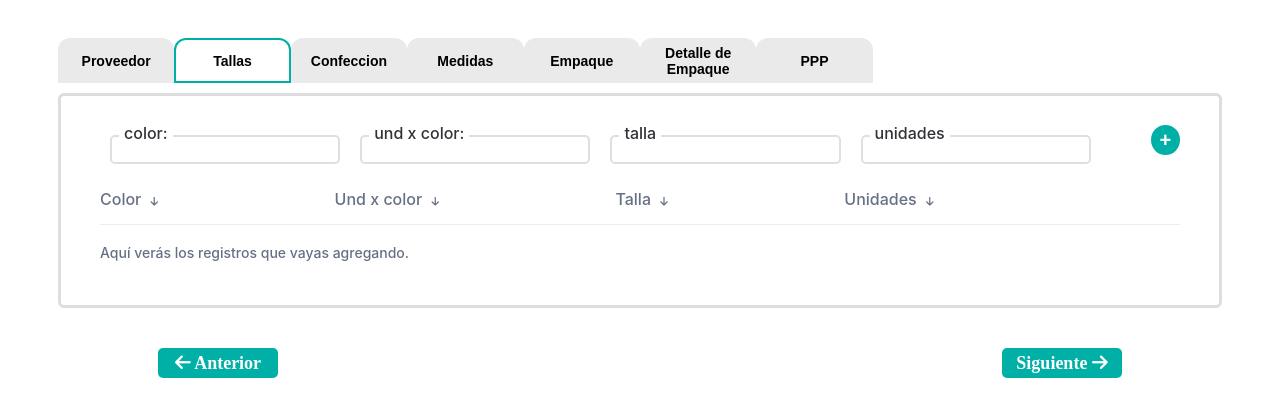
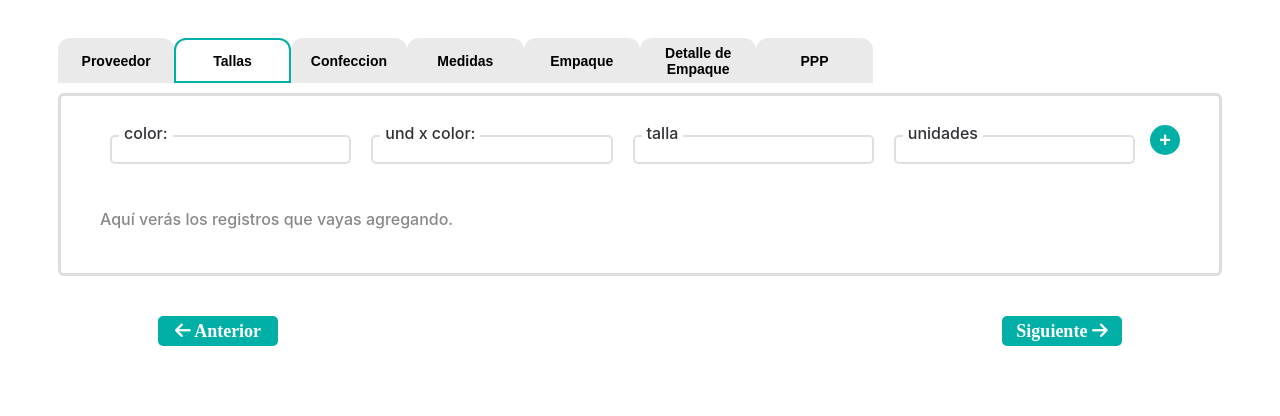
Before and after one commit to juandavidrp21/auditoriaCristal, a Svelte app: page / in a window 1280 px wide. Both pictures are taken after a click on the button "Tallas". Shown: the top 416 px of the page. Built offline with nearby package versions, Linux system fonts and the light colour scheme.

Commit message:
new update

```diff
--- a/src/components/Confeccion.svelte
+++ b/src/components/Confeccion.svelte
@@ -182,11 +182,12 @@
         <p class="title-text-description">Descripción</p>
         <p class="title-text-unidades">Unds x Descrip</p>
 
-      <div class="options">
-      </div>
+        <div class="options"></div>
       </div>
     {:else}
-      <p style="margin-top: 50px;" class="message">Sin datos para mostrar.</p>
+      <p style="margin-top: 50px;" class="message">
+        Aquí verás los registros que vayas agregando.
+      </p>
     {/if}
 
     {#each $dataConfeccion as confeccion}
@@ -431,7 +432,7 @@
     justify-content: space-between;
     align-items: center;
   }
-  .Confeccion-container-title{
+  .Confeccion-container-title {
     margin-top: 35px;
   }
   .Confeccion-container-table {
@@ -477,7 +478,7 @@
     text-align: center;
     justify-content: center;
   }
-  .Confeccion-title-five{
+  .Confeccion-title-five {
     display: flex;
     width: 7%;
     text-align: center;
--- a/src/components/Tallas.svelte
+++ b/src/components/Tallas.svelte
@@ -74,21 +74,29 @@
     </div>
     <button type="button" onclick={addTalla}>+</button>
   </div>
+  {#if $dataTalla.length > 0}
     <div class="Talla-container-title">
+      <div class="container-item">
         <p>Color <i class="fa-solid fa-arrow-down"></i></p>
+      </div>
+      <div class="container-item">
         <p>Und x color <i class="fa-solid fa-arrow-down"></i></p>
+      </div>
+      <div class="container-item">
         <p>Talla <i class="fa-solid fa-arrow-down"></i></p>
+      </div>
+      <div class="container-item">
         <p>Unidades <i class="fa-solid fa-arrow-down"></i></p>
-    <div class="options"></div>
+      </div>
+      <div class="options">Opciones</div>
     </div>
     <div class="Talla-container-table">
-    {#if $dataTalla.length > 0}
       {#each $dataTalla as tallas}
         <div class="Talla-container-table-item">
-          <p>{tallas.color}</p>
-          <p>{tallas.und_x_color}</p>
-          <p>{tallas.talla}</p>
-          <p>{tallas.unidades}</p>
+          <div class="container-item"><p>{tallas.color}</p></div>
+          <div class="container-item"><p>{tallas.und_x_color}</p></div>
+          <div class="container-item"><p>{tallas.talla}</p></div>
+          <div class="container-item"><p>{tallas.unidades}</p></div>
           <div class="options">
             <input
               type="button"
@@ -107,10 +115,10 @@
           </div>
         </div>
       {/each}
+    </div>
   {:else}
-      <p>Aquí verás los registros que vayas agregando.</p>
+    <p class="message">Aquí verás los registros que vayas agregando.</p>
   {/if}
-  </div>
 </div>
 
 <style>
@@ -137,6 +145,7 @@
     flex-direction: row;
     align-items: center;
     width: calc(100% - 35px);
+    margin-bottom: 20px;
   }
 
   .Tallas-form button {
@@ -148,17 +157,25 @@
     font-weight: bold;
     border: none;
     background-color: #00b0a7;
-    margin-left: 50px;
   }
-
+  .Talla-container-table-item,
   .Talla-container-title {
     display: flex;
     flex-direction: row;
     align-items: center;
-    margin-bottom: 5px;
     border-bottom: 1px solid #eaecf0;
-    justify-content: space-between;
+    justify-content: space-around;
   }
+
+  .container-item {
+    display: flex;
+    flex-direction: row;
+    align-items: center;
+    justify-content: center;
+    width: 20%;
+  }
+
+  .Talla-container-table-item p,
   .Talla-container-title p {
     color: #667085;
     font-family: Inter;
@@ -176,15 +193,6 @@
   .Talla-container-table {
     display: flex;
     flex-direction: column;
-  }
-  .Talla-container-table-item {
-    display: flex;
-    flex-direction: row;
-    align-items: center;
-    margin-bottom: 5px;
-    border-bottom: 1px solid #eaecf0;
-    align-items: center;
-    justify-content: space-between;
   }
   .Talla-container-table p {
     color: #667085;
@@ -223,8 +231,14 @@
   .options {
     display: flex;
     flex-direction: row;
-    justify-content: space-between;
-    width: 70px;
+    justify-content: space-around;
+    width: 10%;
+    color: #667085;
+    font-family: Inter;
+    font-size: 16px;
+    font-style: normal;
+    font-weight: 500;
+    line-height: 18px;
   }
 
   .Talla-container-table-item input {
@@ -232,6 +246,18 @@
     padding: 0px 2px;
     border-radius: 5px;
   }
+
+  .message {
+    color: #888;
+    font-family: Inter;
+    font-size: 16px;
+    font-style: normal;
+    font-weight: 500;
+    line-height: 18px;
+    height: 100%;
+    display: flex;
+    align-items: center;
+  }
   @media (max-width: 930px) {
     .Tallas-form-input {
       flex-direction: column;
```
Lines whose indentation alone changed are shown as unchanged.
